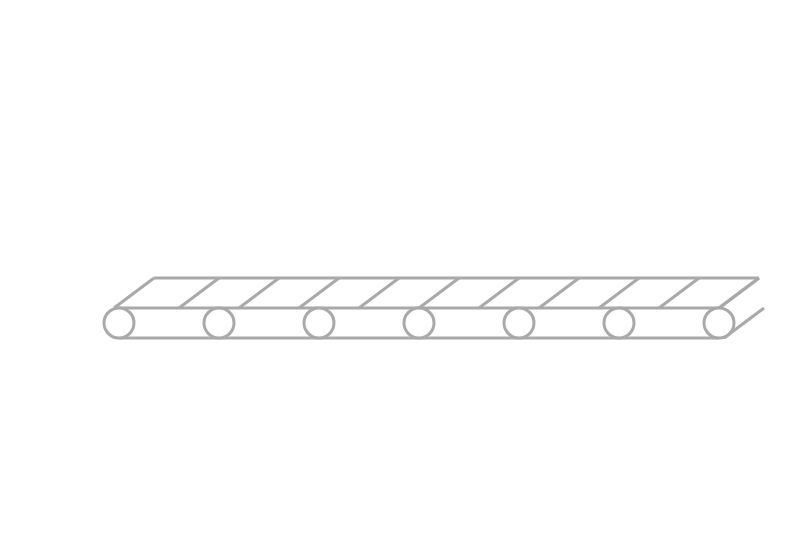
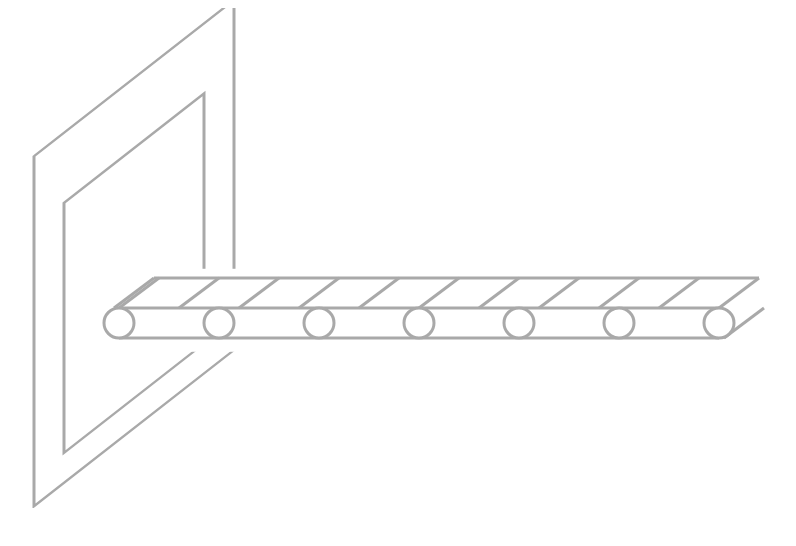
Before and after one commit to purplecode/loader-poc, a website: page index.html in a window 1280 px wide. Shown: the whole page, without its empty margins (221-1017 px from the left). Drawn offline with nearby package versions, Linux system fonts and the light colour scheme.

Commit message:
machine draft

```diff
--- a/src/spinner.js
+++ b/src/spinner.js
@@ -74,7 +74,7 @@ var data = {
             animated: () => {
                 var n = settings.belt.lines.n;
                 var shift = settings.belt.width / n;
-                return _.range(1, n + 1).map(idx => ({
+                return _.range(0, n).map(idx => ({
                     x1: settings.belt.x + idx * shift,
                     y1: settings.belt.y,
                     x2: settings.belt.x + idx * shift + settings.belt.skew,
@@ -90,12 +90,35 @@ var data = {
                 y: settings.belt.y + settings.belt.height / 2
             }))
         }
-    }
+    },
+    machine: [{
+        x: 0, y: 50, width: 200, height: 350, fill: 'white'
+    }, {
+        x: 30, y: 120, width: 140, height: 250, fill: 'white'
+    }, {
+        x: 70, y: 260, width: 200, height: 80, fill: 'white', stroke: 'white'
+    }]
 };
 
 var svg = d3.select('svg')
     .attr('width', settings.svg.width)
     .attr('height', settings.svg.height);
+
+var machine = svg.append('g').attr('class', 'machine');
+
+machine.append('g')
+    .selectAll('rect')
+    .data(data.machine)
+    .enter()
+    .append("rect")
+    .attr("x", d => d.x)
+    .attr("y", d => d.y)
+    .attr("width", d => d.width)
+    .attr("height", d => d.height)
+    .style('fill', d => d.fill)
+    .attr("stroke-width", settings.stroke.width)
+    .attr("stroke", d => d.stroke || settings.stroke.color);
+
 
 var conveyorBelt = svg.append('g');
 
@@ -127,7 +150,6 @@ conveyorBelt
     .attr("stroke-width", settings.stroke.width)
     .attr("stroke", settings.stroke.color);
 
-
 conveyorBelt.append('g')
     .selectAll('circle')
     .data(data.belt.cogs)
--- a/src/styles.css
+++ b/src/styles.css
@@ -10,7 +10,7 @@
 
 @keyframes rotate {
     100% {
-        transform: rotate(-360deg);
+        transform: rotate(360deg);
     }
 }
 
@@ -20,6 +20,14 @@
 
 @keyframes belt {
     100% {
-        transform: translate(-60px, 0);
+        transform: translate(60px, 0);
     }
 }
+
+.machine {
+    transform: skewY(-38deg)translate(15px, 110px);
+}
+
+.machine rect:last-child {
+    transform: skewY(38deg)translate(20px, -96px);
+}
```
